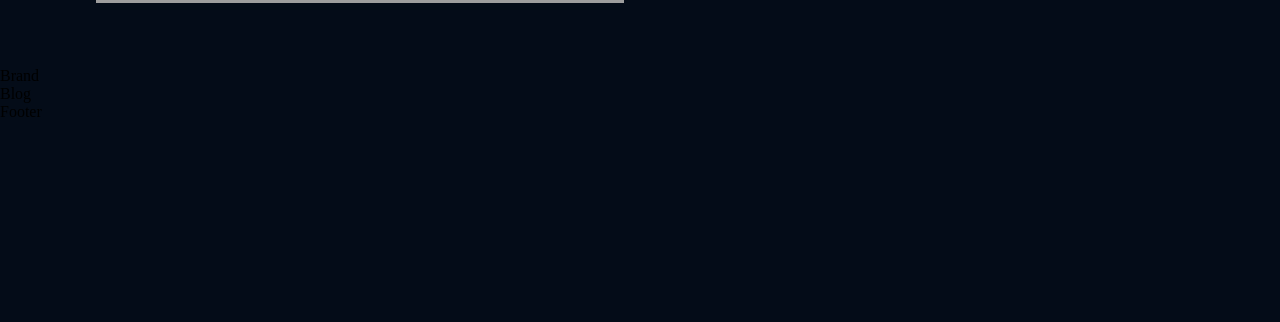
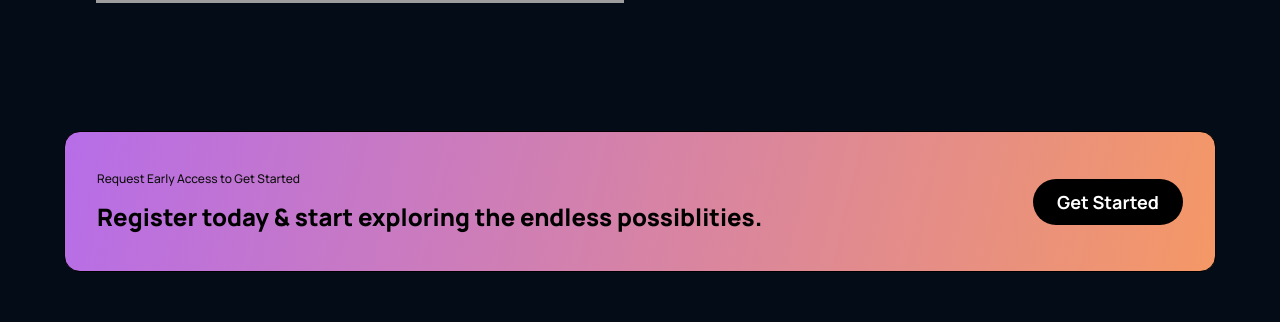
Before and after one commit to pagas/gpt3_pg, a React (Create React App) app: page / in a window 1280 px wide. Shown: the part 2995-3317 px from the top of the page. Before the commit the page ends 3116 px from the top, so only its background shows below. Built offline with nearby package versions, Linux system fonts and the light colour scheme; grey boxes are pictures that could not be loaded.

Commit message:
implement cta section

```diff
--- a/src/components/cta/CTA.jsx
+++ b/src/components/cta/CTA.jsx
@@ -2,8 +2,14 @@
 import './cta.css';
 const CTA = () => {
     return (
-        <div>
-            Brand
+        <div className="gpt3__cta">
+            <div className="gpt3__cta-content">
+                <p>Request Early Access to Get Started</p>
+                <h3>Register today & start exploring the endless possiblities.</h3>
+            </div>
+            <div className="gpt3__cta-btn">
+                <button type="button">Get Started</button>
+            </div>
         </div>
     );
 };
--- a/src/components/cta/cta.css
+++ b/src/components/cta/cta.css
@@ -0,0 +1,73 @@
+.gpt3__cta {
+    border: 1px solid #000000;
+    color: white;
+    display: flex;
+    justify-content: space-between;
+    align-items: center;
+    flex-direction: row;
+    padding: 2rem;
+    margin: 4rem;
+    border-radius: 1rem;
+    background: var(--gradient-bar);
+}
+
+.gpt3__cta-content p {
+    font-family: var(--font-family);
+    font-weight: 500;
+    font-size: 12px;
+    line-height: 30px;
+    color: #0E0E0E;
+}
+
+.gpt3__cta-content h3 {
+    font-family: var(--font-family);
+    font-weight: 800;
+    font-size: 24px;
+    line-height: 45px;
+    color: #000000;
+}
+
+.gpt3__cta-btn {
+    display: flex;
+    justify-content: center;
+    align-items: center;
+    margin-left: 2rem;
+}
+.gpt3__cta-btn button {
+    font-family: var(--font-family);
+    font-weight: 700;
+    font-size: 18px;
+    line-height: 30px;
+    background: #000000;
+    color: #fff;
+    border-radius: 40px;
+    padding: 0.5rem 1rem;
+    border: none;
+    outline: none;
+    cursor: pointer;
+    min-width: 150px;
+}
+
+@media screen and (max-width: 650px){
+    .gpt3__cta {
+        flex-direction: column;
+    }
+    .gpt3__cta-btn {
+        margin: 2rem 0 0;
+    }
+}
+
+@media screen and (max-width: 550px){
+    .gpt3__cta {
+        margin: 4rem 2rem;
+    }
+    .gpt3__cta-content h3 {
+        font-size: 18px;
+        line-height: 32px;
+    }
+
+    .gpt3__cta-btn button {
+        font-size: 14px;
+        line-height: 28px;
+    }
+}
```
